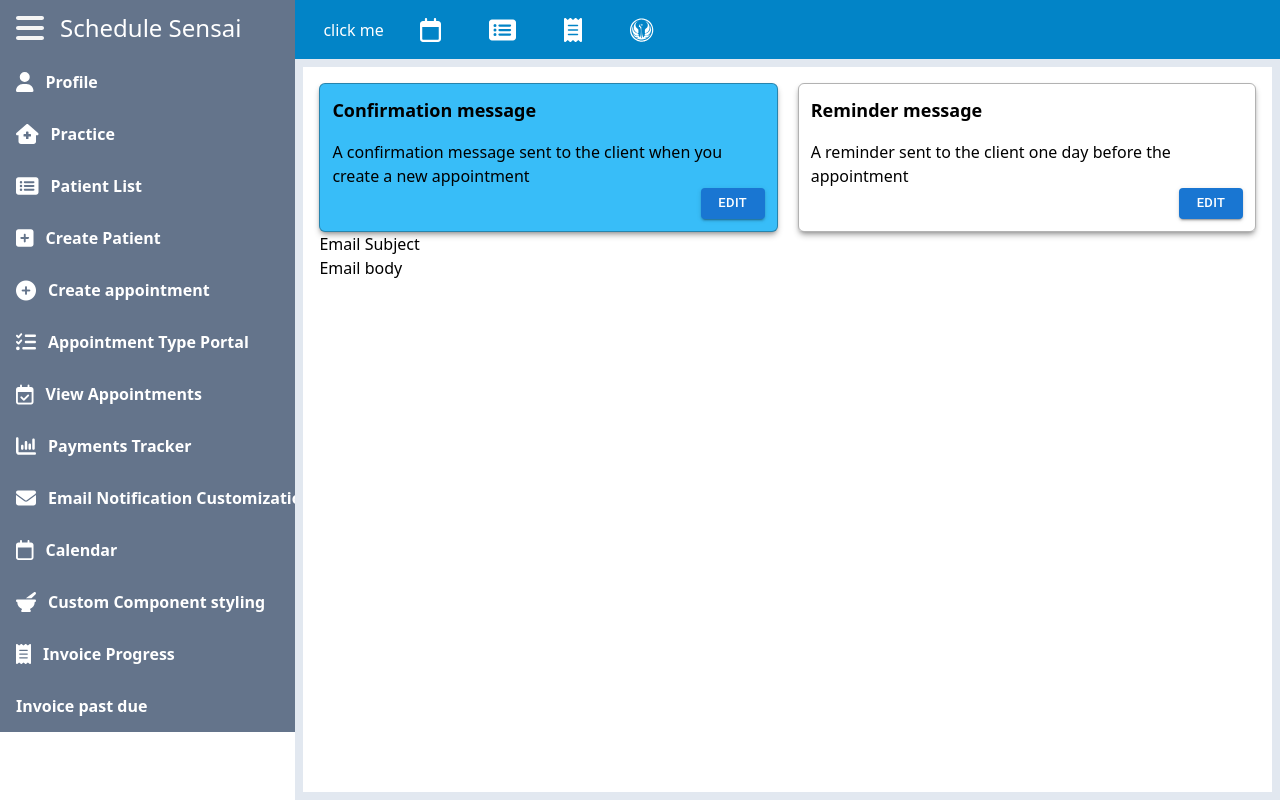
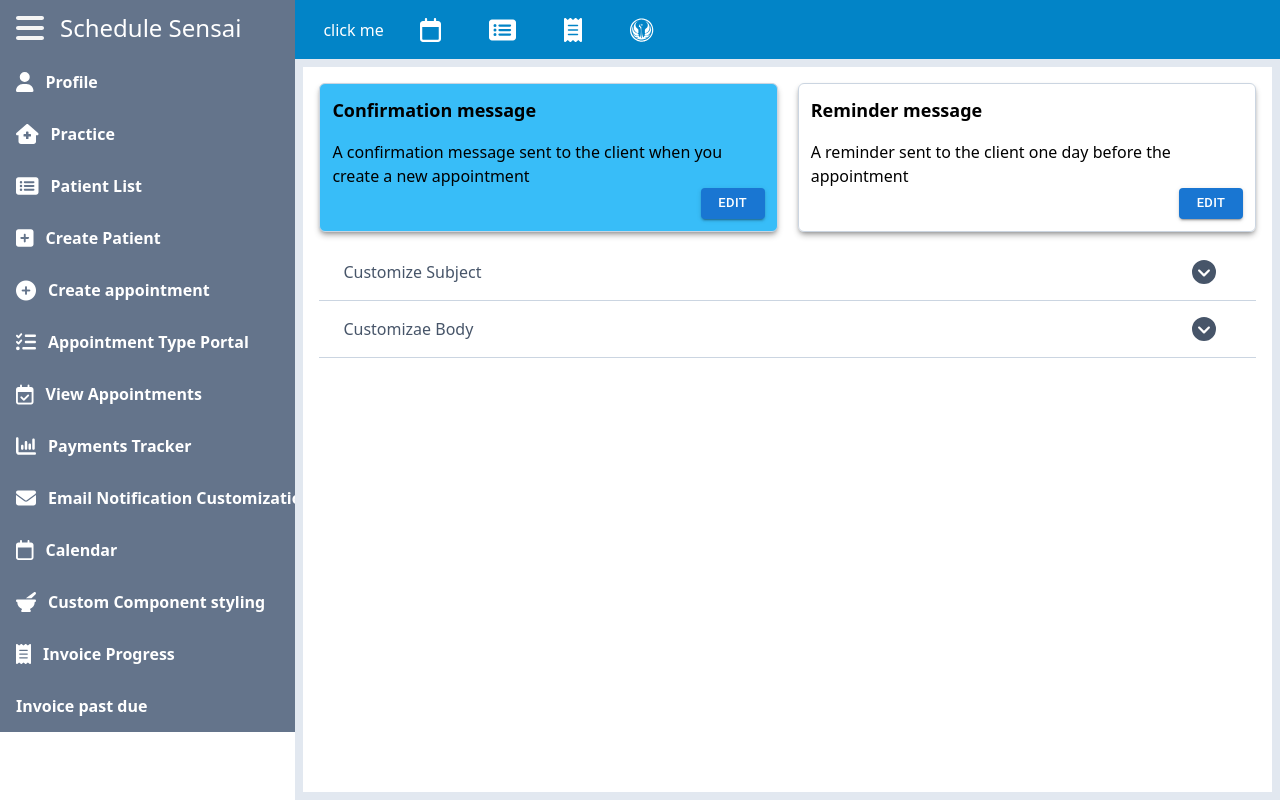
Before and after one commit to Mathers-za/practice-management-frontend, a React (Create React App) app: page /emailNotifications in a window 1280 px wide. Both pictures are taken after a click on the element 548 px from the left and 157 px from the top of the page. Built offline with nearby package versions, Linux system fonts and the light colour scheme; no server answers.

Commit message:
still busy with email customizations. moving onto reminder customizations

```diff
--- a/src/components/Pages/email customizations/TextContentComponent/TextContent.js
+++ b/src/components/Pages/email customizations/TextContentComponent/TextContent.js
@@ -4,13 +4,17 @@ import {
   usePostData,
 } from "../../../../CustomHooks/serverStateHooks";
 import { TextField, Button } from "@mui/material";
+import { defaultNotfications } from "./defaultNotifications";
 
 import TemplateOptions from "../templatingOptions/TemplateOptions";
+import { getSaveButtonDisabledState } from "../email customization page/emailNotificationHelperFns";
 
-export default function TextContent({ columnName, data, refetch }) {
+export default function TextContent({ columnName, data, refetch, label }) {
   const [content, setContent] = useState({
     id: data.id,
   });
+
+  const [isResetToDefault, setIsResetToDefault] = useState(false);
 
   const [error, setError] = useState();
 
@@ -28,14 +32,11 @@ export default function TextContent({ columnName, data, refetch }) {
     `/emailNotifications//customizationErrorCheck`
   );
 
-  const [isUpdate, setIsUpdate] = useState(true);
-
   const [changes, setChanges] = useState({});
 
   useEffect(() => {
     if (data) {
       setContent(data);
-      setIsUpdate(true);
     }
   }, [data, columnName]);
 
@@ -53,8 +54,23 @@ export default function TextContent({ columnName, data, refetch }) {
     }));
   }
 
+  function handleResetToDefault() {
+    setIsResetToDefault(true);
+    setContent((prev) => ({
+      ...prev,
+      [columnName]: defaultNotfications[columnName],
+    }));
+
+    setChanges((prev) => ({
+      ...prev,
+      id: data.id,
+      [columnName]: defaultNotfications[columnName],
+    }));
+  }
+
+  //TODO handle empty customizations thrigh validation.
+
   async function handleSubmission() {
-    if (isUpdate) {
     try {
       await errorCheck.mutateAsync(changes);
       setError();
@@ -64,17 +80,12 @@ export default function TextContent({ columnName, data, refetch }) {
       setChanges({});
       return;
     }
+    setChanges({});
+    setIsResetToDefault(false);
 
     await patchMutation.mutateAsync(changes);
 
     await refetch();
-      setChanges({});
-    }
-
-    if (!isUpdate) {
-      createMutation.mutate(content);
-      setChanges({});
-    }
   }
 
   function addToStringFn(string) {
@@ -93,9 +104,10 @@ export default function TextContent({ columnName, data, refetch }) {
       <div>
         <div className="flex gap-3  mt-3  ">
           <div className="w-3/4 space-y-3 ">
+            <div className="shadow-md">
               <TextField
                 fullWidth
-              label={columnName}
+                label={label}
                 multiline
                 rows={10}
                 value={content?.[columnName] || ""}
@@ -103,12 +115,21 @@ export default function TextContent({ columnName, data, refetch }) {
                 onChange={handleChange}
                 sx={{ ".MuiInputBase-input": { boxShadow: "none" } }}
               />
-            <div className="text-end">
+            </div>
+
+            <div className="flex justify-between">
+              <Button
+                variant="contained"
+                color="primary"
+                onClick={handleResetToDefault}
+              >
+                Reset to default
+              </Button>
               <Button
                 variant="contained"
                 color="primary"
                 onClick={handleSubmission}
-                disabled={Object.keys(changes).length === 0}
+                disabled={getSaveButtonDisabledState(changes, isResetToDefault)}
               >
                 Save Changes
               </Button>
--- /dev/null
+++ b/src/components/Pages/email customizations/TextContentComponent/defaultNotifications.js
@@ -0,0 +1,11 @@
+export const defaultNotfications = {
+  confirmation_subject:
+    "Appointment with {{user_first_name}} {{user_last_name}} confirmed",
+  confirmation_body:
+    "Good day {{patient_first_name}} {{patient_last_name}}  This email serves to confirm that your appointment has been booked with {{user_first_name}} {{user_last_name}} at {{practice_name}} on {{appointment_date}} at {{start_time}} .\nKind Regards",
+
+  reminder_subject:
+    "Reminder email notification for your appointment with {{user_first_name}} {{user_last_name}}",
+  reminder_body:
+    "Good Day {{patient_first_name}} {{patient_last_name}} This email serves as a reminder for your appointment with {{user_first_name}} {{user_last_name}} tomorrow at {{practice_name}} at {{start_time}} Kind Regards",
+};
--- a/src/components/Pages/email customizations/confirmation customization/ConfirmationCustomization.js
+++ b/src/components/Pages/email customizations/confirmation customization/ConfirmationCustomization.js
@@ -1,6 +1,7 @@
 import { useState } from "react";
-import TemplateOptions from "../templatingOptions/TemplateOptions";
 
+import MenuDivsWithIcon from "../../../miscellaneous components/MenuListDivsWithIcon";
+import { FontAwesomeIcon } from "@fortawesome/react-fontawesome";
 import TextContent from "../TextContentComponent/TextContent";
 
 export default function ConfirmationCustomization({
@@ -13,10 +14,23 @@ export default function ConfirmationCustomization({
 
   return (
     <>
-      <div className="min-h-full w-full ">
-        <div onClick={() => setShowSubjectContent(!showSubjectContent)}>
-          Email Subject
-        </div>
+      <div className="h-full w-full  mt-3  ">
+        <MenuDivsWithIcon
+          className="pr-10"
+          text=" Customize Subject"
+          onclick={() => {
+            setShowSubjectContent(!showSubjectContent);
+            setShowBodyContent(false);
+          }}
+          iconEnd={
+            <FontAwesomeIcon
+              icon={`fa-solid fa-circle-chevron-${
+                showSubjectContent ? "up" : "down"
+              }`}
+              size="xl"
+            />
+          }
+        />
 
         {showSubjectContent && (
           <TextContent
@@ -27,12 +41,26 @@ export default function ConfirmationCustomization({
             }}
             columnName="confirmation_subject"
             profileId={profileId}
+            label="subject"
           />
         )}
+        <MenuDivsWithIcon
+          className="pr-10"
+          text=" Customizae Body"
+          onclick={() => {
+            setShowSubjectContent(false);
+            setShowBodyContent(!showBodyContent);
+          }}
+          iconEnd={
+            <FontAwesomeIcon
+              icon={`fa-solid fa-circle-chevron-${
+                showBodyContent ? "up" : "down"
+              }`}
+              size="xl"
+            />
+          }
+        />
 
-        <div onClick={() => setShowBodyContent(!showBodyContent)}>
-          Email body
-        </div>
         {showBodyContent && (
           <TextContent
             refetch={() => refetch()}
@@ -42,6 +70,7 @@ export default function ConfirmationCustomization({
             }}
             profileId={profileId}
             columnName="confirmation_body"
+            label="body"
           />
         )}
       </div>
--- a/src/components/Pages/email customizations/email customization page/EmailCustomizationPage.js
+++ b/src/components/Pages/email customizations/email customization page/EmailCustomizationPage.js
@@ -24,7 +24,7 @@ export default function EmailCustomizationPage({ profileId }) {
 
   return (
     <>
-      <div className="h-full w-full p-4 bg-white">
+      <div className="min-h-full w-full p-4 bg-white">
         <div className="flex justify-evenly gap-5 min-h-[20%]">
           <EmailNotificationTypeTile
             id={0}
--- a/src/components/Pages/email customizations/email customization page/EmailTypeSelectorTile.js
+++ b/src/components/Pages/email customizations/email customization page/EmailTypeSelectorTile.js
@@ -13,7 +13,7 @@ export default function EmailNotificationTypeTile({
       <div
         id={id}
         onClick={onclick ? () => onclick(id) : null}
-        className={`w-full min-h-full  flex flex-col  p-3 $ border border-black/30 rounded-md shadow-md shadow-black/30  ${className}`}
+        className={`w-full min-h-full  flex flex-col  p-3 $ border border-slate-300 rounded-md shadow-md shadow-black/30  ${className}`}
       >
         <h2 className="font-semibold text-lg mb-4">{heading}</h2>
         <p className="grow">{textContent}</p>
--- a/src/components/Pages/email customizations/email customization page/emailNotificationHelperFns.js
+++ b/src/components/Pages/email customizations/email customization page/emailNotificationHelperFns.js
@@ -4,3 +4,11 @@ export function handleTileColorChange(id, color) {
 
   return mutableArray;
 }
+
+export function getSaveButtonDisabledState(changesObj, resetState) {
+  if (Object.keys(changesObj).length > 0) {
+    return false;
+  } else if (resetState) {
+    return false;
+  } else return true;
+}
--- a/src/components/Pages/email customizations/templatingOptions/TemplateOptions.js
+++ b/src/components/Pages/email customizations/templatingOptions/TemplateOptions.js
@@ -4,9 +4,9 @@ import { Chip } from "@mui/material";
 export default function TemplateOptions({ addToStringFn }) {
   return (
     <>
-      <div className="">
+      <div className=" border rounded-md shadow-md border-slate-500 h-[16.4rem] ">
         <h2 className="text-center  mb-3">template options.</h2>
-        <div className="flex gap-3   flex-wrap ">
+        <div className=" w-3/4 mx-auto  flex flex-wrap gap-3">
           <Chip
             color="secondary"
             label="{{user_first_name}}"
@@ -53,7 +53,7 @@ export default function TemplateOptions({ addToStringFn }) {
             onClick={() => addToStringFn("{{practice_address}}")}
           />
         </div>
-        <div className="text-center">
+        <div className="text-center mt-4">
           <h2>Importnat note:</h2>
           <p>
             The format of each option above is critical so avoid altering the
```
Lines whose indentation alone changed are shown as unchanged.
